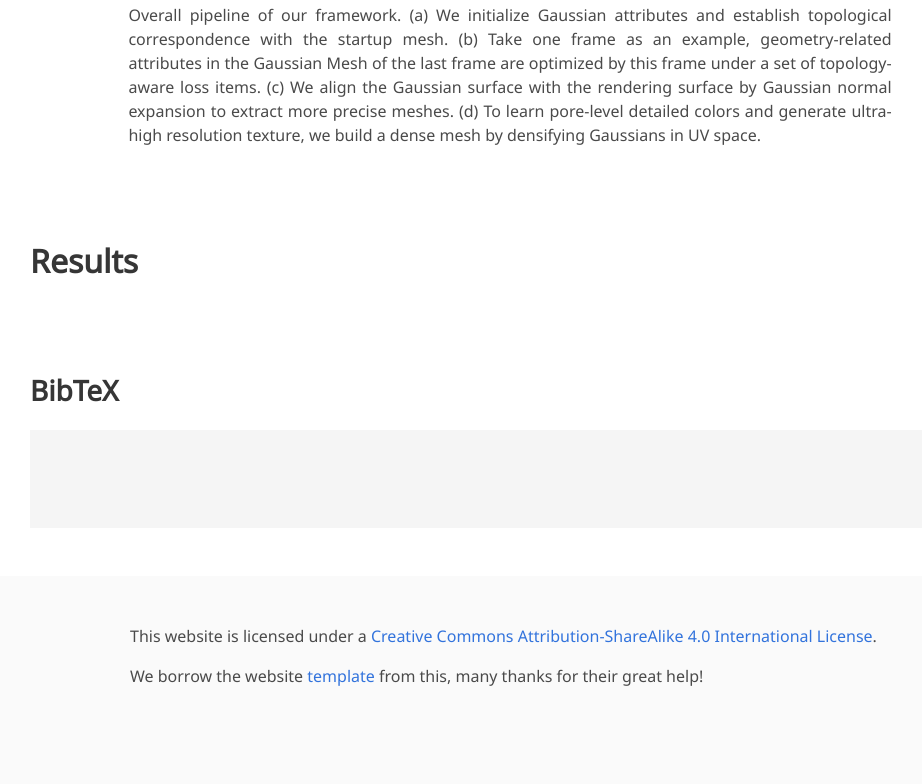
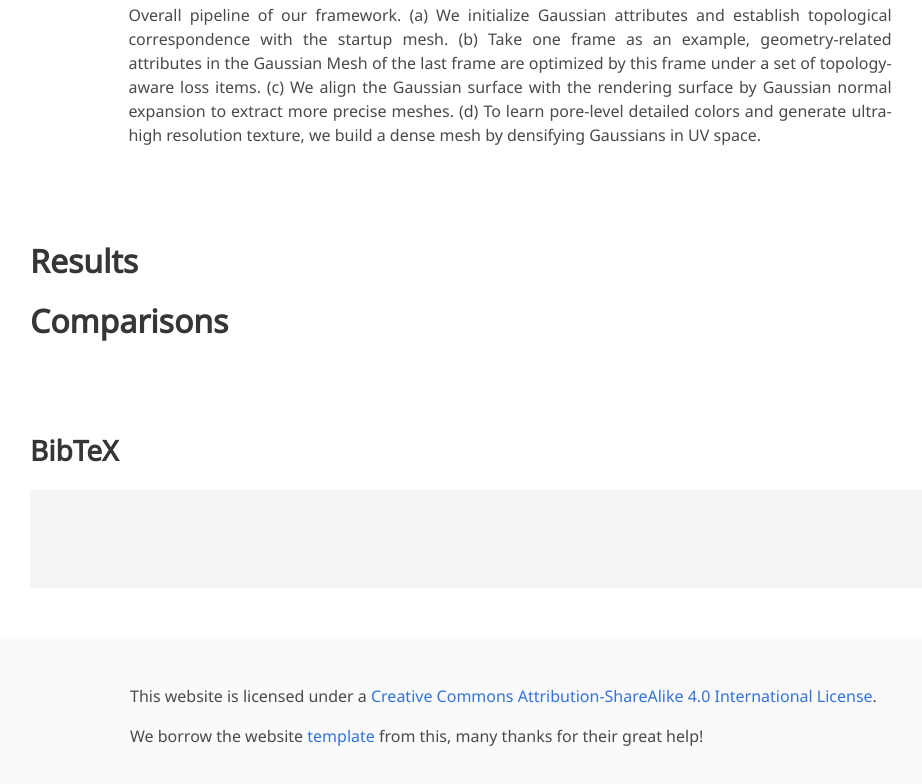
Before and after one commit to XuanchenLi/Topo4D, a plain HTML site: page index.html in a window 1280 px wide. Shown: the part 2241-3025 px from the top of the page, without its empty margins (130-1052 px from the left). Drawn offline with nearby package versions, Linux system fonts and the light colour scheme; some icons are missing; a web font is replaced by a local one.

Commit message:
Update index.html

```diff
--- a/index.html
+++ b/index.html
@@ -213,12 +213,11 @@ Finally, we can extract dynamic facial meshes in regular wiring arrangement and
 <section class="section">
   <div class="container is-max-desktop">
 
-    <!-- Animation. -->
+    <!-- Results. -->
     <div class="columns is-centered">
       <div class="column is-full-width">
         <h2 class="title is-3">Results</h2>
 
-        <!-- Re-rendering. -->
 <!--         <h3 class="title is-4">Re-rendering the input video</h3>
         <div class="content has-text-justified">
           <p>
@@ -237,11 +236,40 @@ Finally, we can extract dynamic facial meshes in regular wiring arrangement and
                     type="video/mp4">
           </video>
         </div> -->
-        <!--/ Re-rendering. -->
 
       </div>
     </div>
-    <!--/ Animation. -->
+    <!--/ Results. -->
+
+    <!-- Comparisons. -->
+    <div class="columns is-centered">
+      <div class="column is-full-width">
+        <h2 class="title is-3">Comparisons</h2>
+
+
+<!--         <h3 class="title is-4">Re-rendering the input video</h3>
+        <div class="content has-text-justified">
+          <p>
+            Using <span class="dnerf">Nerfies</span>, you can re-render a video from a novel
+            viewpoint such as a stabilized camera by playing back the training deformations.
+          </p>
+        </div>
+        <div class="content has-text-centered">
+          <video id="replay-video"
+                 controls
+                 muted
+                 preload
+                 playsinline
+                 width="100%">
+            <source src="./static/videos/replay.mp4"
+                    type="video/mp4">
+          </video>
+        </div> -->
+
+
+      </div>
+    </div>
+    <!--/ Comparisons. -->
 
   </div>
 </section>
```
